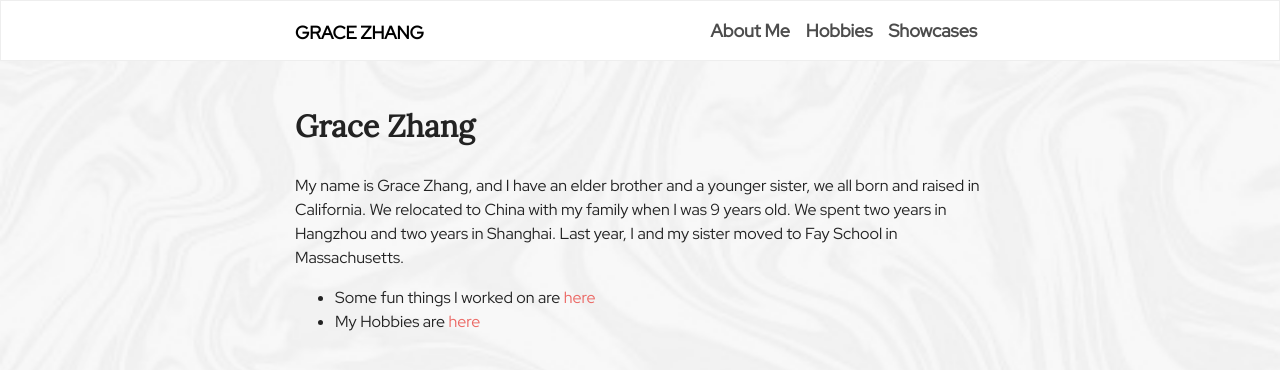
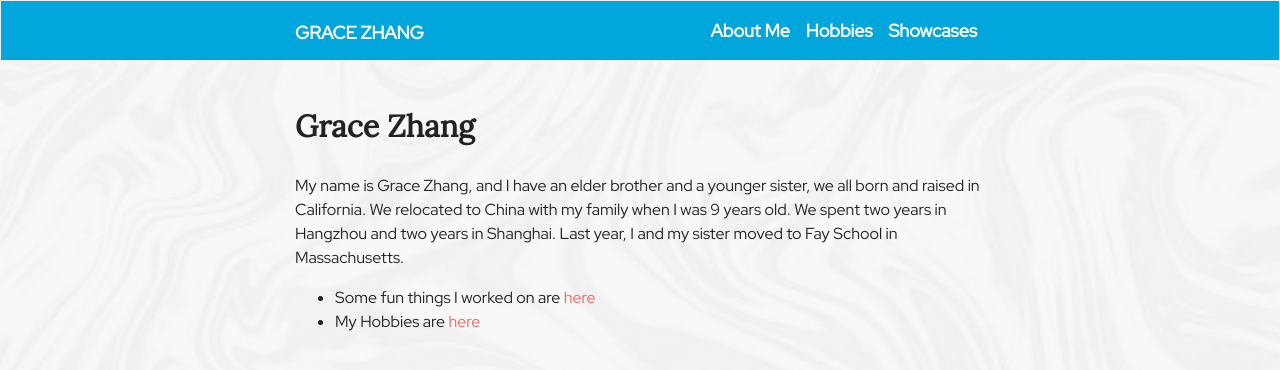
Before and after one commit to gracezca99/gracezca99.github.io, a Jekyll site: the page built from aboutme.md, in a window 1280 px wide. Shown: the top 370 px of the page. Built offline with Jekyll 4.4.1, drawn with Linux system fonts in a browser that asks for light colours; some web fonts are replaced; our own code applies the rules of GitHub Pages for plain Markdown files.

Commit message:
update nav bar color

```diff
--- a/_includes/header.html
+++ b/_includes/header.html
@@ -1,7 +1,7 @@
   <!--- the navigator bar --->
-  <nav class="navbar navbar-expand-lg navbar-light bg-light" style="font-family: Red Hat Display;">
+  <nav class="navbar navbar-expand-lg navbar-light bg-light" style="font-family: Red Hat Display; background: #00A6DC !important">
     <div class="container">
-      <a class="navbar-brand" rel="author" href="/" style="display: flex;align-items: bottom;">Grace Zhang</a>
+      <a class="navbar-brand" rel="author" href="/" style="display: flex;align-items: bottom; color: white">Grace Zhang</a>
       <button class="navbar-toggler" type="button" data-toggle="collapse" data-target="#navbarSupportedContent"
         aria-controls="navbarSupportedContent" aria-expanded="false" aria-label="Toggle navigation">
         <span class="navbar-toggler-icon"></span>
@@ -9,13 +9,13 @@
       <div class="collapse navbar-collapse" id="navbarSupportedContent">
         <ul class="navbar-nav ml-auto">
           <li class="nav-item">
-            <a class="nav-link" href="/aboutme.html">About Me</a>
+            <a class="nav-link" href="/aboutme.html" style="color: white;">About Me</a>
           </li>
           <li class="nav-item">
-            <a class="nav-link" href="/hobbies.html">Hobbies</a>
+            <a class="nav-link" href="/hobbies.html" style="color: white;">Hobbies</a>
           </li>
           <li class="nav-item">
-            <a class="nav-link" href="/">Showcases</a>
+            <a class="nav-link" href="/" style="color: white;">Showcases</a>
           </li>
         </ul>
       </div>
```
